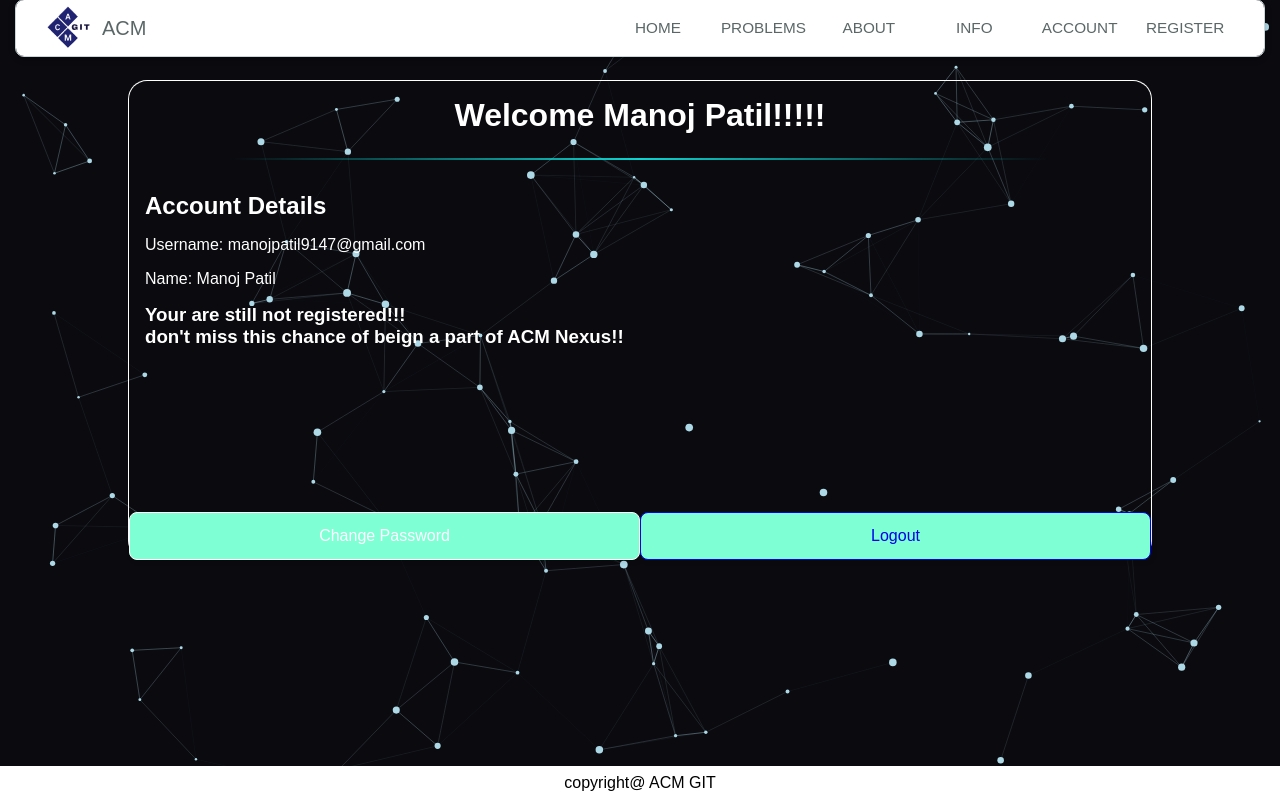
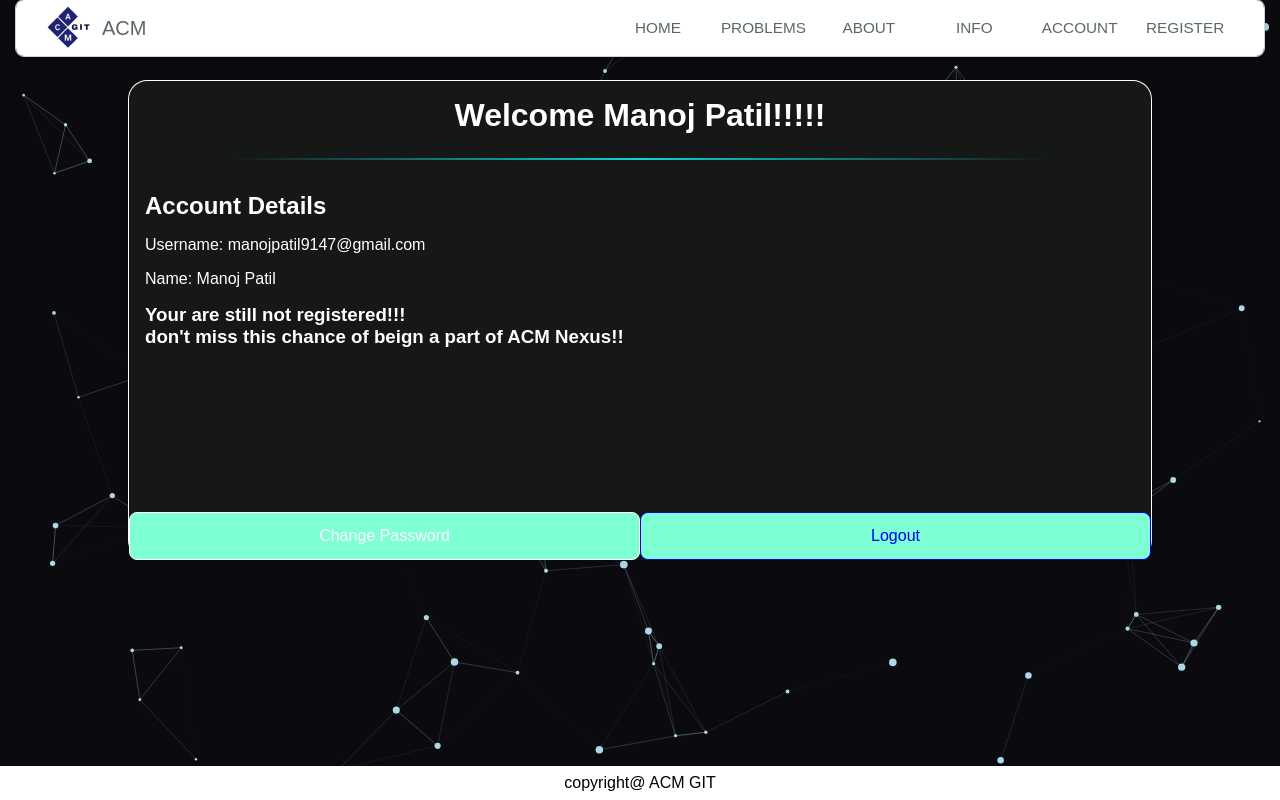
Before and after one commit to KrithikaHS/ACM-Nexus, a Django app: page /account/ in a window 1280 px wide. Run offline with Django 5.2, Linux system fonts and the light colour scheme; a user stored in the database is signed in; some libraries are stand-ins or nearby versions; some web fonts are replaced.

Commit message:
Update account.css

```diff
--- a/MainApp/static/MainApp/account.css
+++ b/MainApp/static/MainApp/account.css
@@ -6,7 +6,7 @@
 #content {
     padding: 1rem 0 0 0;
     display: flex;
-
+    background-color: rgb(22, 23, 23);
     right: 12.5vw;
     width: 80vw;
     border: solid 1px white;
```
